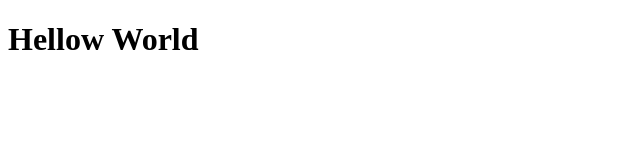
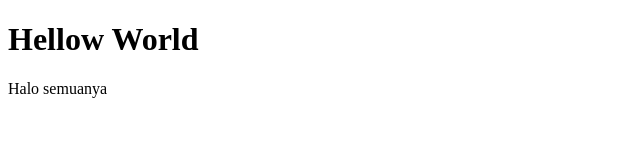
Before and after one commit to Wofdi-Web/Repo-Remote, a plain HTML site: page index.html in a window 1280 px wide. Shown: the whole page, without its empty margins (0-640 px from the left). Drawn offline with Linux system fonts and the light colour scheme.

Commit message:
Menambahkan paragraph

```diff
--- a/index.html
+++ b/index.html
@@ -7,5 +7,6 @@
 </head>
 <body>
     <h1>Hellow World</h1>
+    <p>Halo semuanya</p>
 </body>
 </html>
```
